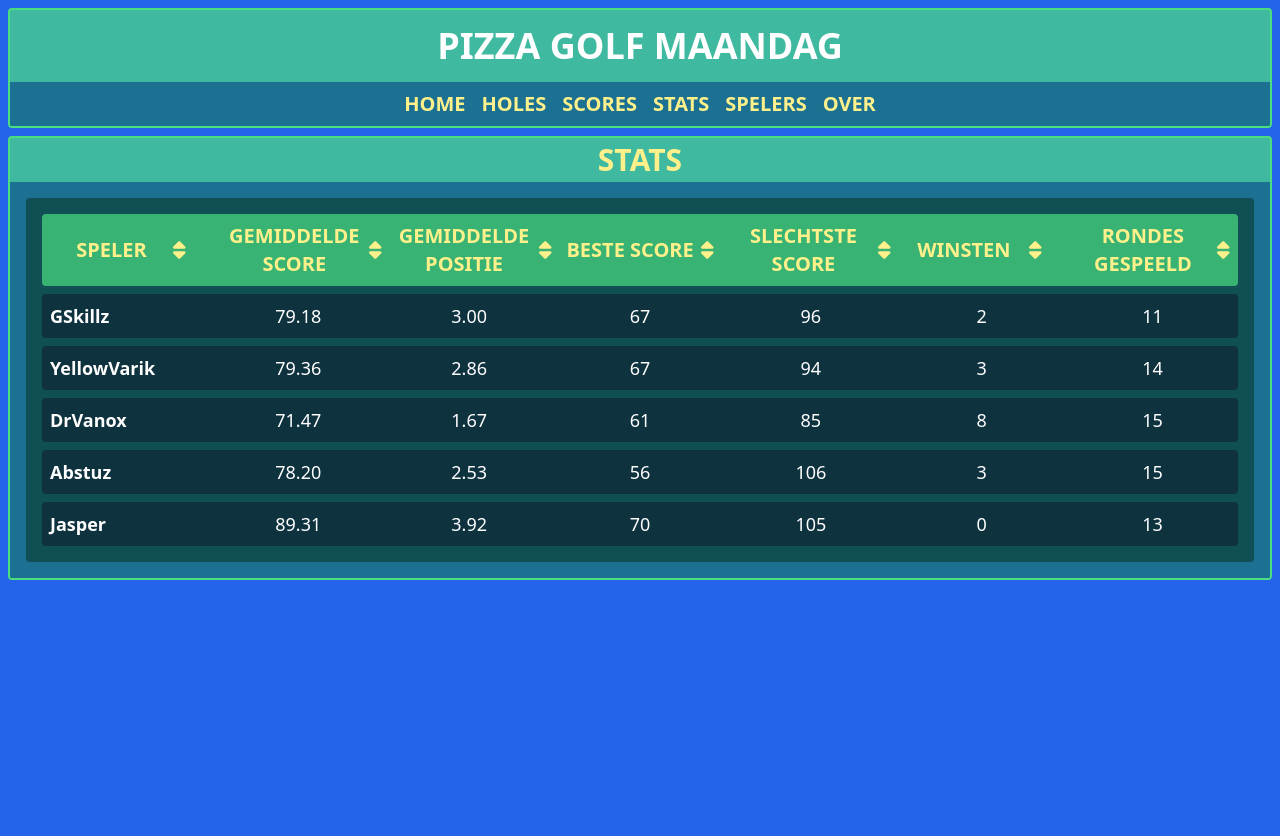
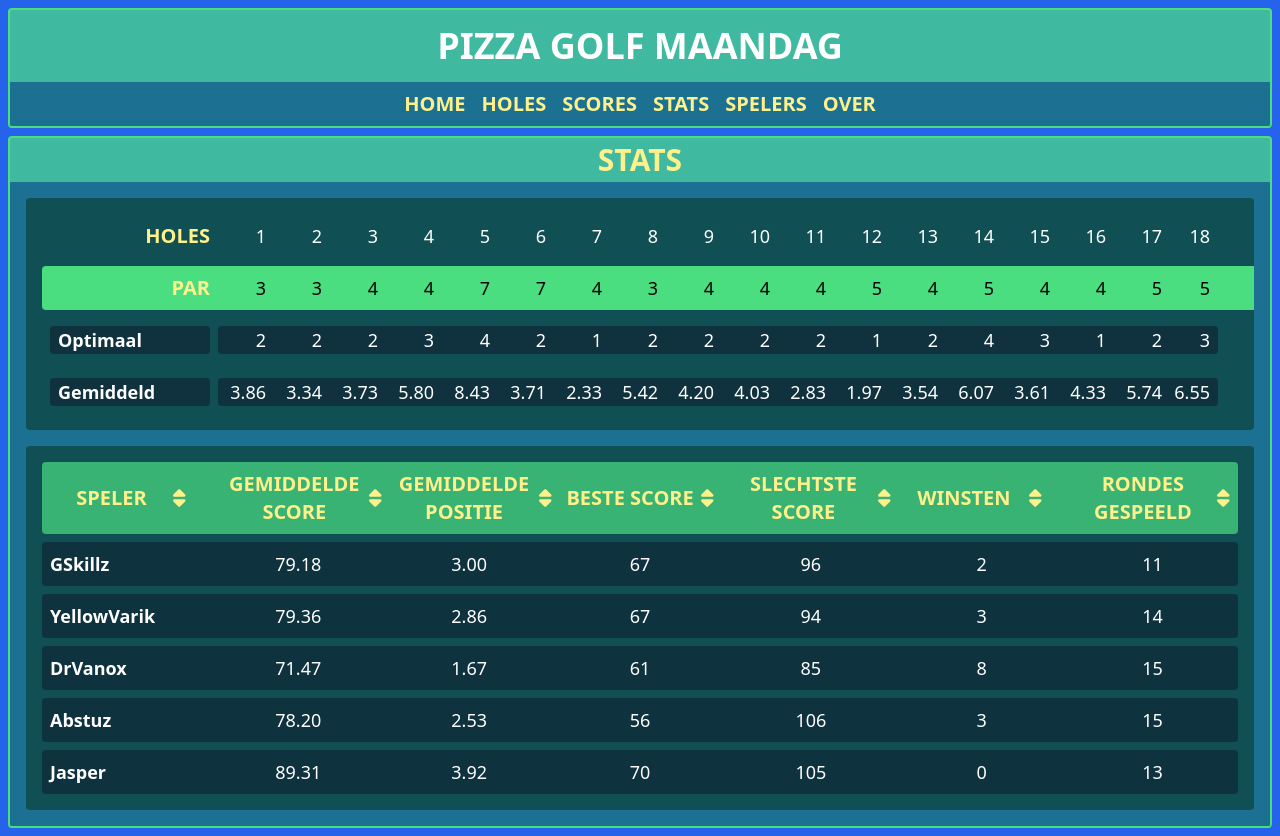
Before and after one commit to jessecrans/pizza-golf-maandag, a Next.js app: page /stats in a window 1280 px wide. Before the commit the page ends 800 px from the top, so only its background shows below. Built offline with nearby package versions, Linux system fonts and the light colour scheme.

Commit message:
added optimal and average game to stat page

```diff
--- /dev/null
+++ b/src/app/stats/components/BestGame/BestGame.tsx
@@ -0,0 +1,63 @@
+import React from 'react'
+import { holeNums, holePars, getBestScoreOnHole, getBestGame, getAverageScoreOnHole, getAverageGameScore } from '@/app/util/statFunctions'
+
+const BestGame = () => {
+  return (
+    <div
+      className='m-auto p-4 bg-green-950 bg-opacity-50 rounded grid gap-2 overflow-auto text-right max-w-screen-2xl mb-4'
+    >
+      <div className='grid grid-cols-[10rem_repeat(18,_minmax(2rem,_1fr))_10rem] p-2 gap-2'>
+        <h3 className='text-yellow-200 text-xl font-bold uppercase'>Holes</h3>
+        <div className='grid px-2 text-lg col-span-18 grid-cols-subgrid'>
+          {
+            holeNums.map((hole) => (
+              <p key={hole}>{hole}</p>
+            ))
+          }
+        </div>
+        <h3 className='text-yellow-200 text-xl font-bold uppercase'>Total</h3>
+      </div>
+      <div className='grid p-2 bg-green-400 rounded gap-2 grid-cols-[10rem_repeat(18,_minmax(2rem,_1fr))_10rem]'>
+        <h3 className='text-yellow-200 text-xl font-bold uppercase'>Par</h3>
+        <div className='grid px-2 text-black text-lg col-span-18 grid-cols-subgrid'>
+          {
+            holePars.map((par, index) => (
+              <p key={index}>{par}</p>
+            ))
+          }
+        </div>
+        <p className='font-bold px-2'>
+          {
+            holePars.reduce((a, b) => a + b, 0)
+          }
+        </p>
+      </div>
+      {/* Optimale Ronde */}
+      <div className='grid p-2 gap-2 grid-cols-[10rem_repeat(18,_minmax(2rem,_1fr))_10rem]'>
+        <h4 className='bg-slate-900 bg-opacity-50 px-2 rounded text-lg font-bold text-left col-span-1 min-w-fit'>Optimaal</h4>
+        <div className='grid bg-slate-900 bg-opacity-50 px-2 rounded text-lg col-span-18 grid-cols-subgrid'>
+          {
+            holeNums.map((hole) => (
+              <p key={hole}>{getBestScoreOnHole(hole)}</p>
+            ))
+          }
+        </div>
+        <p className='font-bold px-2 col-span-1'>{getBestGame()}</p>
+      </div>
+      {/* Average Ronde */}
+      <div className='grid p-2 gap-2 grid-cols-[10rem_repeat(18,_minmax(3rem,_1fr))_10rem]'>
+        <h4 className='bg-slate-900 bg-opacity-50 px-2 rounded text-lg font-bold text-left col-span-1 min-w-fit'>Gemiddeld</h4>
+        <div className='grid bg-slate-900 bg-opacity-50 px-2 rounded text-lg col-span-18 grid-cols-subgrid'>
+          {
+            holeNums.map((hole) => (
+              <p key={hole}>{getAverageScoreOnHole(hole).toFixed(2)}</p>
+            ))
+          }
+        </div>
+        <p className='font-bold px-2 col-span-1'>{getAverageGameScore().toFixed(2)}</p>
+      </div>
+    </div >
+  )
+}
+
+export default BestGame
--- a/src/app/stats/page.tsx
+++ b/src/app/stats/page.tsx
@@ -2,11 +2,13 @@ import React from 'react'
 import PageLayout from '../layouts/PageLayout'
 import Scoreboard from './components/Scoreboard/Scoreboard';
 import AllGames from '../scores/components/AllGames/AllGames';
+import BestGame from './components/BestGame/BestGame';
 
 const Stats = () => {
 
   return (
     <PageLayout title='Stats'>
+      <BestGame />
       <Scoreboard />
     </PageLayout>
   )
```
